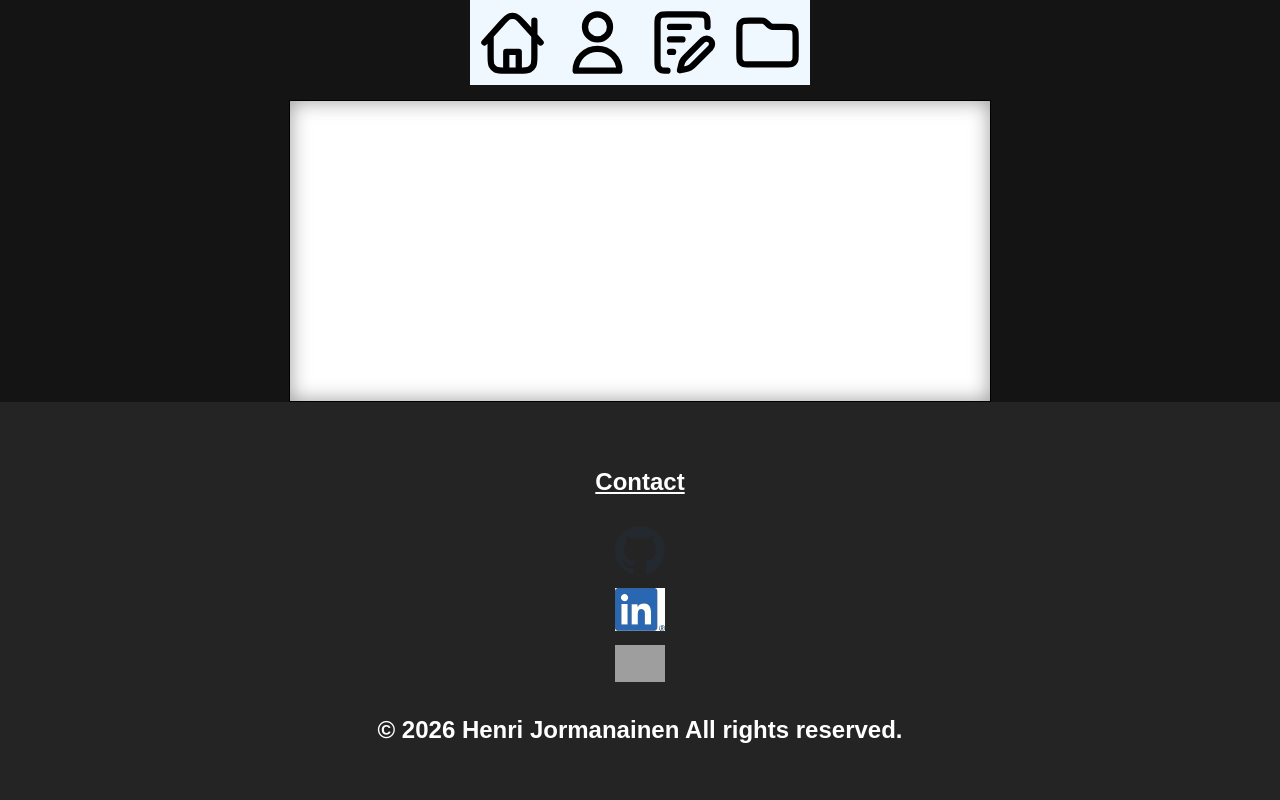
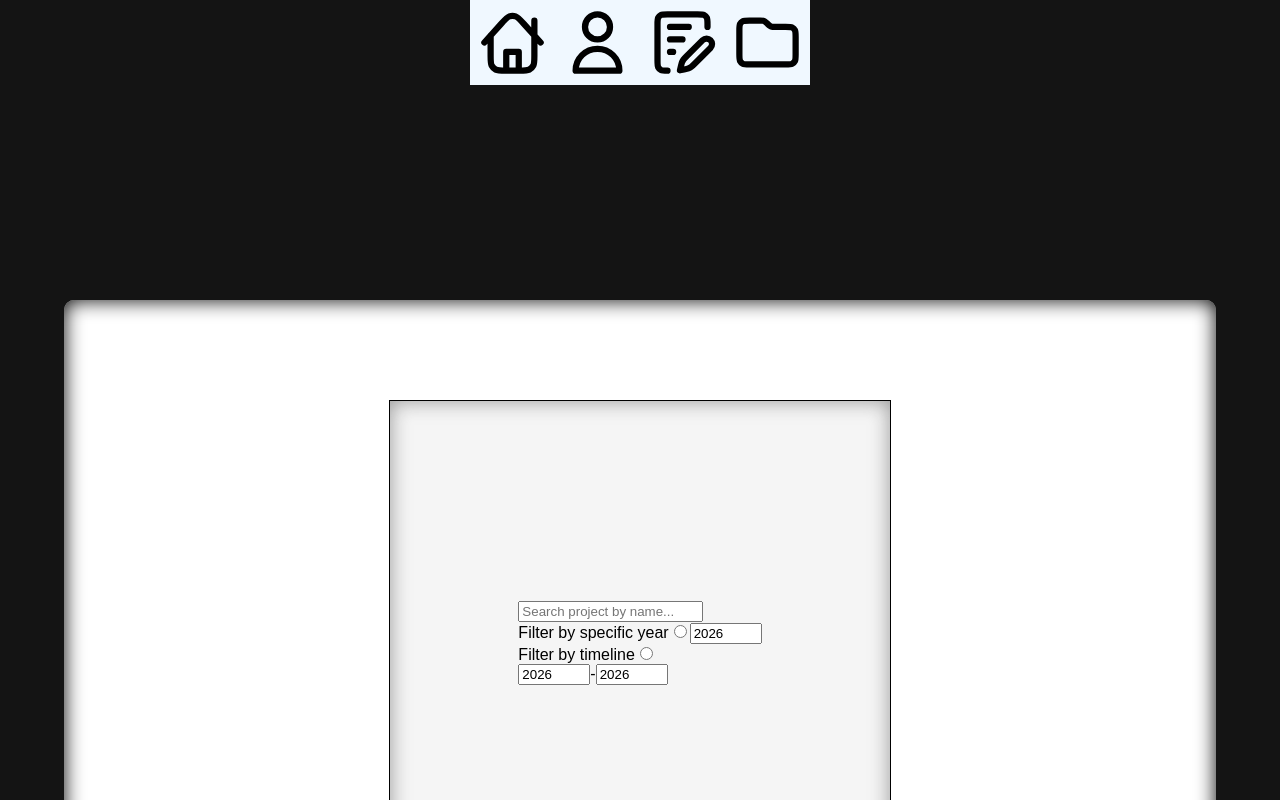
Before and after one commit to MichaelYorman/henrijorcom, a React (Vite) app: page /portfolio in a window 1280 px wide. Shown: the top 800 px of the page. Built offline with nearby package versions, Linux system fonts and the light colour scheme; grey boxes are pictures that could not be loaded.

Commit message:
portfolio tool developing

```diff
--- a/src/components/About.jsx
+++ b/src/components/About.jsx
@@ -9,17 +9,17 @@ function About() {
         <div className="flex-wrapper">
         <div className="nav-bar">
         <NavLink to="/">
-        <img className="nav-item" img src="/icons/home.svg" alt="Home cottage logo">
+        <img className="nav-item" src="/icons/home.svg" alt="Home cottage logo">
         </img>
         </NavLink>
         <NavLink to="/about">
-        <img className="nav-item" img src="/icons/user.svg" alt="User Logo"></img>
+        <img className="nav-item" src="/icons/user.svg" alt="User Logo"></img>
         </NavLink>
         <NavLink to="/resume">
-        <img className="nav-item" img src="/icons/resume.svg" alt="Paper and pen logo"></img>
+        <img className="nav-item" src="/icons/resume.svg" alt="Paper and pen logo"></img>
         </NavLink>
         <NavLink to="/portfolio">
-        <img className="nav-item" img src="/icons/folder.svg" alt="Folder logo"></img>
+        <img className="nav-item" src="/icons/folder.svg" alt="Folder logo"></img>
         </NavLink>
         </div>
         <div className="about-flex-container">
--- a/src/components/Home.jsx
+++ b/src/components/Home.jsx
@@ -12,17 +12,17 @@ function Home() {
         <section className="home-grid-container">
         <NavLink to="/about">
         <div className="card card-1">
-       <img className="home-image" img src="/icons/user.svg" alt="User logo"></img>
+       <img className="home-image" src="/icons/user.svg" alt="User logo"></img>
         </div>
         </NavLink>
         <NavLink to="/resume">
         <div className="card card-2">
-        <img className="home-image" img src="/icons/resume.svg" alt="Paper and pen logo"></img>
+        <img className="home-image" src="/icons/resume.svg" alt="Paper and pen logo"></img>
         </div>
         </NavLink>
         <NavLink to="/portfolio">
         <div className="card card-3">
-        <img className="home-image" img src="/icons/folder.svg" alt="Folder logo"></img>
+        <img className="home-image" src="/icons/folder.svg" alt="Folder logo"></img>
         </div>
         </NavLink>
         </section>
--- a/src/components/Portfolio.jsx
+++ b/src/components/Portfolio.jsx
@@ -1,29 +1,108 @@
 import { NavLink } from "react-router-dom";
 import '../styles/General.css';
-import '../styles/About.css';
+import '../styles/Portfolio.css';
+import { useState } from "react";
 
 function Portfolio() {
+
+    const d = new Date();
+    let year = d.getFullYear();
+    // UseState for Filter GET request
+    const [myFilters,setMyFilters]=useState({
+        projectName:"",
+        projectSingleYear:"",
+        projectTimeLine:"",
+        projectStatus:""
+    })
+
+    const [yearFilterState,setYearFilterState]=useState(false);
+    const [timeLineFilterState,setTimeLineFilterState]=useState(false);
+
+  const handleFilterChange = (e) => {
+    const { name, value } = e.target;
+    setMyFilters({
+      ...myFilters,
+      [name]: value
+    });
+  };
+
+  const handleYearSelection=(e)=> {
+    const {name,value}=e.target;
+    if(value==="year") {
+        setYearFilterState(true)
+        setTimeLineFilterState(false)
+    } else if (value==="timeline") {
+        setYearFilterState(false)
+        setTimeLineFilterState(true)
+    }
+  };
+console.log(myFilters.projectName)
     return (
         <>
         <div>
         <div className="flex-wrapper">
         <div className="nav-bar">
         <NavLink to="/">
-        <img className="nav-item" img src="/icons/home.svg" alt="Home cottage logo">
+        <img className="nav-item" src="/icons/home.svg" alt="Home cottage logo">
         </img>
         </NavLink>
         <NavLink to="/about">
-        <img className="nav-item" img src="/icons/user.svg" alt="User Logo"></img>
+        <img className="nav-item" src="/icons/user.svg" alt="User Logo"></img>
         </NavLink>
         <NavLink to="/resume">
-        <img className="nav-item" img src="/icons/resume.svg" alt="Paper and pen logo"></img>
+        <img className="nav-item" src="/icons/resume.svg" alt="Paper and pen logo"></img>
         </NavLink>
         <NavLink to="/portfolio">
-        <img className="nav-item" img src="/icons/folder.svg" alt="Folder logo"></img>
+        <img className="nav-item" src="/icons/folder.svg" alt="Folder logo"></img>
         </NavLink>
         </div>
-        <div className="flex-container">
-        <div className="info-box"></div>
+        <div className="portfolio-flex-container">
+        <div className="portfolio-filter-box">
+        <form>
+        <input className="portfolio-name-filter-input" type="text"
+        name="projectName"
+        value={myFilters.projectName}
+        placeholder="Search project by name..."
+        onChange={handleFilterChange}>
+        </input>
+        <div>
+        <label name="year">Filter by specific year</label>
+        <input type="radio" name="YearTypeFilter" value="year"/>
+        <input
+        type="number"
+        id="year"
+        name="year"
+        min="2025"
+        max="2100"
+        step="1"
+        value={year}></input>
+        </div>
+        <div>
+        <label name="year">Filter by timeline</label>
+        <input type="radio" name="YearTypeFilter" value="timeline"/>
+        </div>
+        <div>
+         <input
+        type="number"
+        id="year"
+        name="year"
+        min="2025"
+        max="2100"
+        step="1"
+        value={year}>
+        </input>
+        <span>-</span>
+        <input
+        type="number"
+        id="year"
+        name="year"
+        min="2025"
+        max="2100"
+        step="1"
+        value={year}></input>
+        </div>
+        </form>
+        </div>
         </div>
         </div>
         </div>
--- a/src/components/Resume.jsx
+++ b/src/components/Resume.jsx
@@ -9,22 +9,22 @@ function Resume() {
         <div className="flex-wrapper">
         <div className="nav-bar">
         <NavLink to="/">
-        <img className="nav-item" img src="/icons/home.svg" alt="Home cottage logo">
+        <img className="nav-item" src="/icons/home.svg" alt="Home cottage logo">
         </img>
         </NavLink>
         <NavLink to="/about">
-        <img className="nav-item" img src="/icons/user.svg" alt="User Logo"></img>
+        <img className="nav-item" src="/icons/user.svg" alt="User Logo"></img>
         </NavLink>
         <NavLink to="/resume">
-        <img className="nav-item" img src="/icons/resume.svg" alt="Paper and pen logo"></img>
+        <img className="nav-item" src="/icons/resume.svg" alt="Paper and pen logo"></img>
         </NavLink>
         <NavLink to="/portfolio">
-        <img className="nav-item" img src="/icons/folder.svg" alt="Folder logo"></img>
+        <img className="nav-item" src="/icons/folder.svg" alt="Folder logo"></img>
         </NavLink>
         </div>
         <div className="resume-flex-container">
         <div className="profile-picture-frame">
-        <img className="profile-picture-container" img src="/icons/folder.svg" alt="My personal profile picture"></img>
+        <img className="profile-picture-container" src="/icons/folder.svg" alt="My personal profile picture"></img>
         </div>
         <div>
         <div className="resume-info-box-header resume-info-box-header-1">Name</div>
--- a/src/styles/Portfolio.css
+++ b/src/styles/Portfolio.css
@@ -0,0 +1,41 @@
+.portfolio-flex-container {
+    display:flex;
+    height:fit-content;
+    flex-direction:column;
+    align-items:center;
+    width:90%;
+    margin:0 auto;
+    background-color:white;
+    margin-top:200px;
+    gap:20px;
+    box-shadow: inset 0 0 20px rgb(0, 0, 0);
+    border-radius:10px;
+}
+
+.portfolio-filter-box {
+    display:flex;
+    gap:100px;
+    flex-direction:column;
+    height:fit-content;
+    flex-direction:column;
+    align-items:center;
+    margin-top:100px;
+    height:500px;
+    width:500px;
+    border:1px solid black;
+    box-shadow: inset 0 0 20px rgba(99, 99, 99, 0.65);
+    background-color:whitesmoke;
+}
+
+.portfolio-name-filter-input {
+    margin-top:200px;
+}
+
+
+.portfolio-project-list-box {
+
+}
+
+.portfolio-project-preview-box {
+
+}
```
